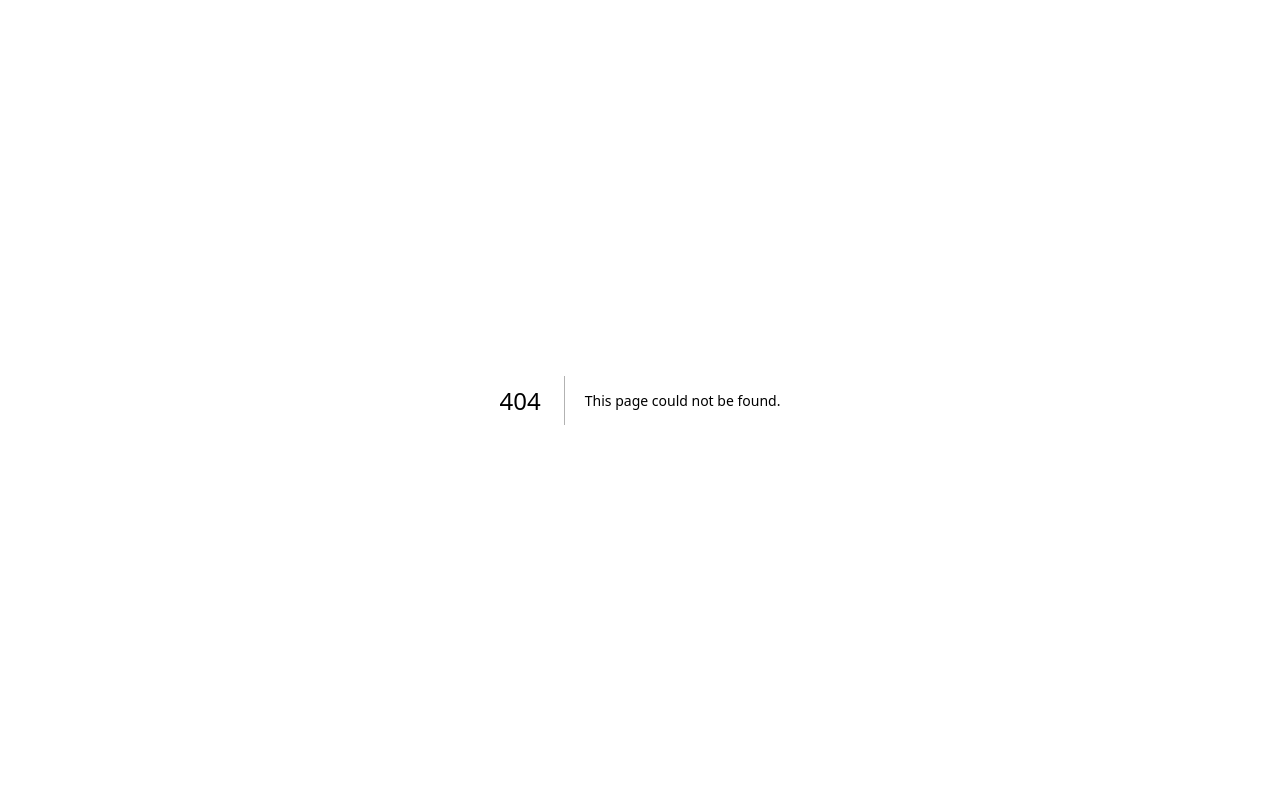
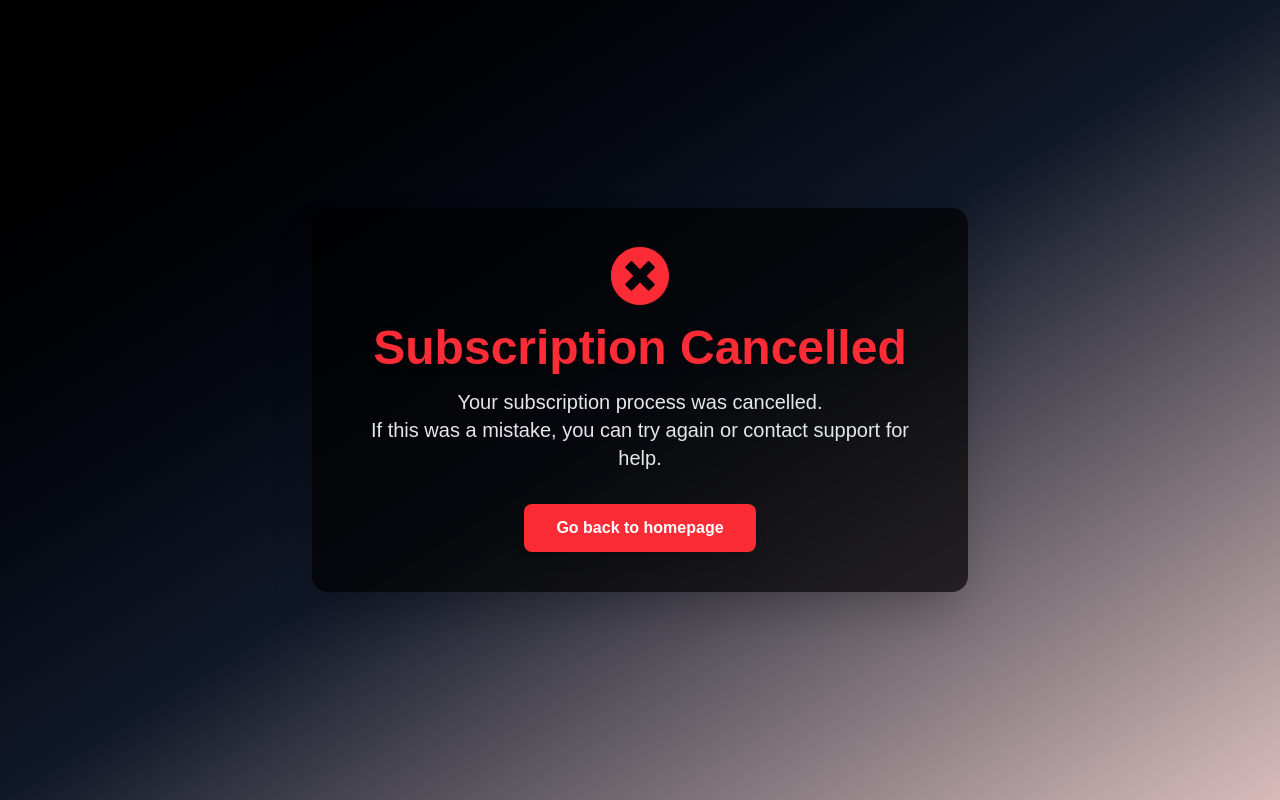
Before and after one commit to MICHAELKITH/Go_Fiber_React, a Next.js app in the folder client/: page /cancel in a window 1280 px wide. Before the commit this address had no page. Built offline with nearby package versions, Linux system fonts and the light colour scheme.

Commit message:
Debugging

```diff
--- /dev/null
+++ b/client/app/cancel/page.tsx
@@ -0,0 +1,28 @@
+import React from "react";
+import Link from "next/link";
+import { FaTimesCircle } from "react-icons/fa";
+
+const Cancel = () => {
+  return (
+    <div className="flex flex-col items-center justify-center min-h-screen bg-gradient-to-br from-black via-gray-900 to-red-900/30 text-center p-6">
+      <div className="bg-black/70 rounded-2xl shadow-2xl p-10 flex flex-col items-center">
+        <FaTimesCircle className="text-6xl text-red-500 mb-4 animate-bounce" />
+        <h1 className="text-4xl md:text-5xl font-extrabold text-red-500 mb-4 drop-shadow-lg">
+          Subscription Cancelled
+        </h1>
+        <p className="text-lg md:text-xl text-gray-200 mb-8 max-w-xl">
+          Your subscription process was cancelled.<br />
+          If this was a mistake, you can try again or contact support for help.
+        </p>
+        <Link
+          href="/"
+          className="inline-block bg-red-500 text-white font-bold px-8 py-3 rounded-lg shadow-lg hover:bg-red-600 transition-all duration-200"
+        >
+          Go back to homepage
+        </Link>
+      </div>
+    </div>
+  );
+};
+
+export default Cancel;
--- a/client/app/dashboard/page.tsx
+++ b/client/app/dashboard/page.tsx
@@ -100,7 +100,7 @@ const Dashboard = () => {
   };
 
   return (
-    <div className="min-h-screen bg-gray-900 text-white flex">
+    <div className="min-h-screen bg-gray-900 text-white flex bg-gradient-to-br from-black via-gray-900 to-red-900/30">
       {/* Sidebar */}
       <aside
         className={`fixed top-0 left-0 h-full bg-gray-800 p-6 shadow-lg transform ${
--- a/client/components/Pricing.tsx
+++ b/client/components/Pricing.tsx
@@ -19,7 +19,7 @@ const plans = [
       "Up to 5 Users",
     ],
     btnText: "Get Started",
-    btnStyle: "border-2 border-[#39FF14] text-[#39FF14]",
+    btnStyle: "border-2 border-[#39FF14] text-[#39FF14] cursor-pointer",
   },
   {
     icon: <FaBolt />,
@@ -34,7 +34,7 @@ const plans = [
       "Real-time Monitoring",
     ],
     btnText: "Go Pro",
-    btnStyle: "bg-[#39FF14] text-black",
+    btnStyle: "bg-[#39FF14] text-black cursor-pointer",
     popular: true,
   },
   {
@@ -51,7 +51,7 @@ const plans = [
       "Custom Integration",
     ],
     btnText: "Contact Sales",
-    btnStyle: "border-2 border-[#39FF14] text-[#39FF14]",
+    btnStyle: "border-2 border-[#39FF14] text-[#39FF14] cursor-pointer",
   },
 ];
 
```
